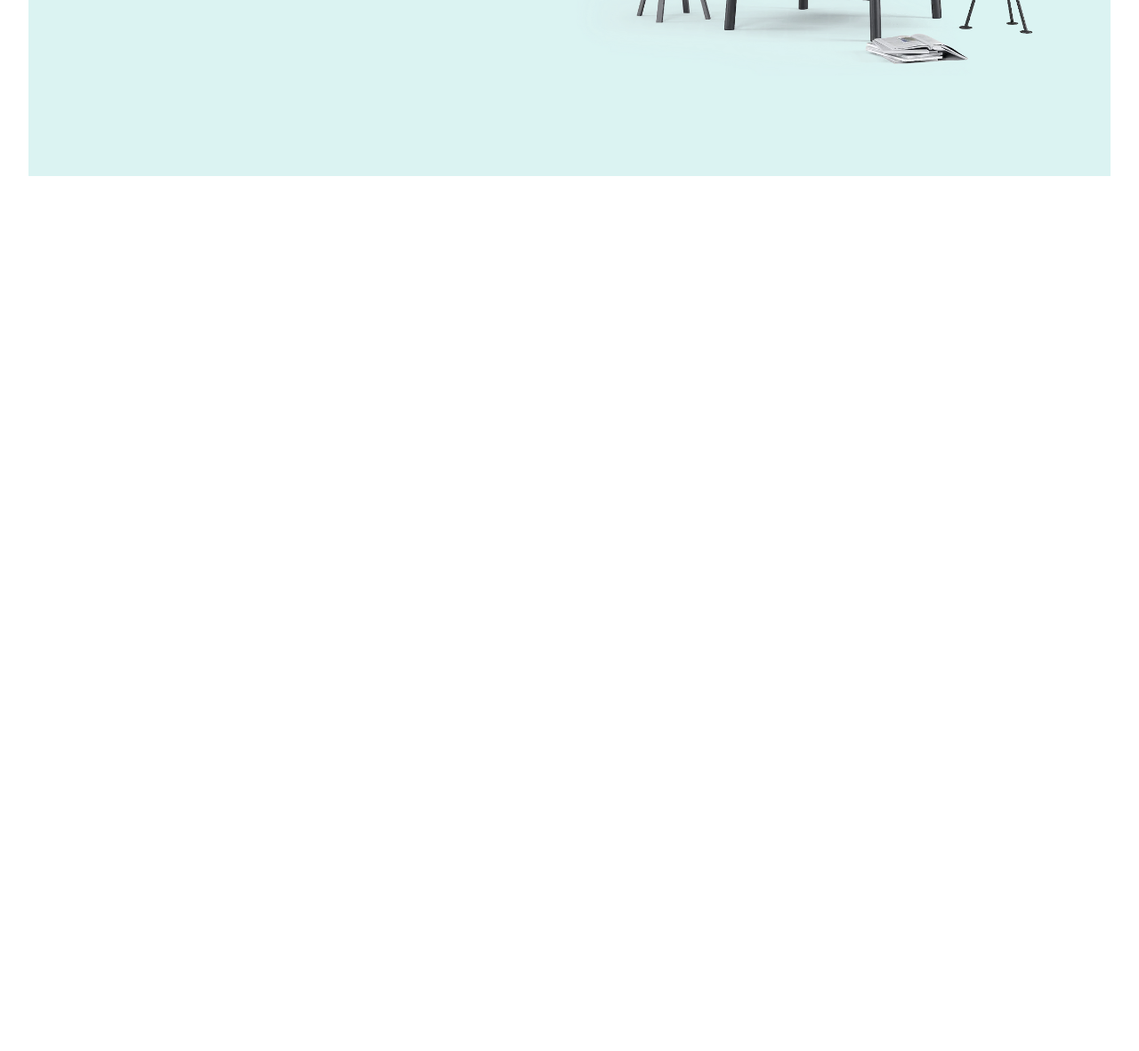
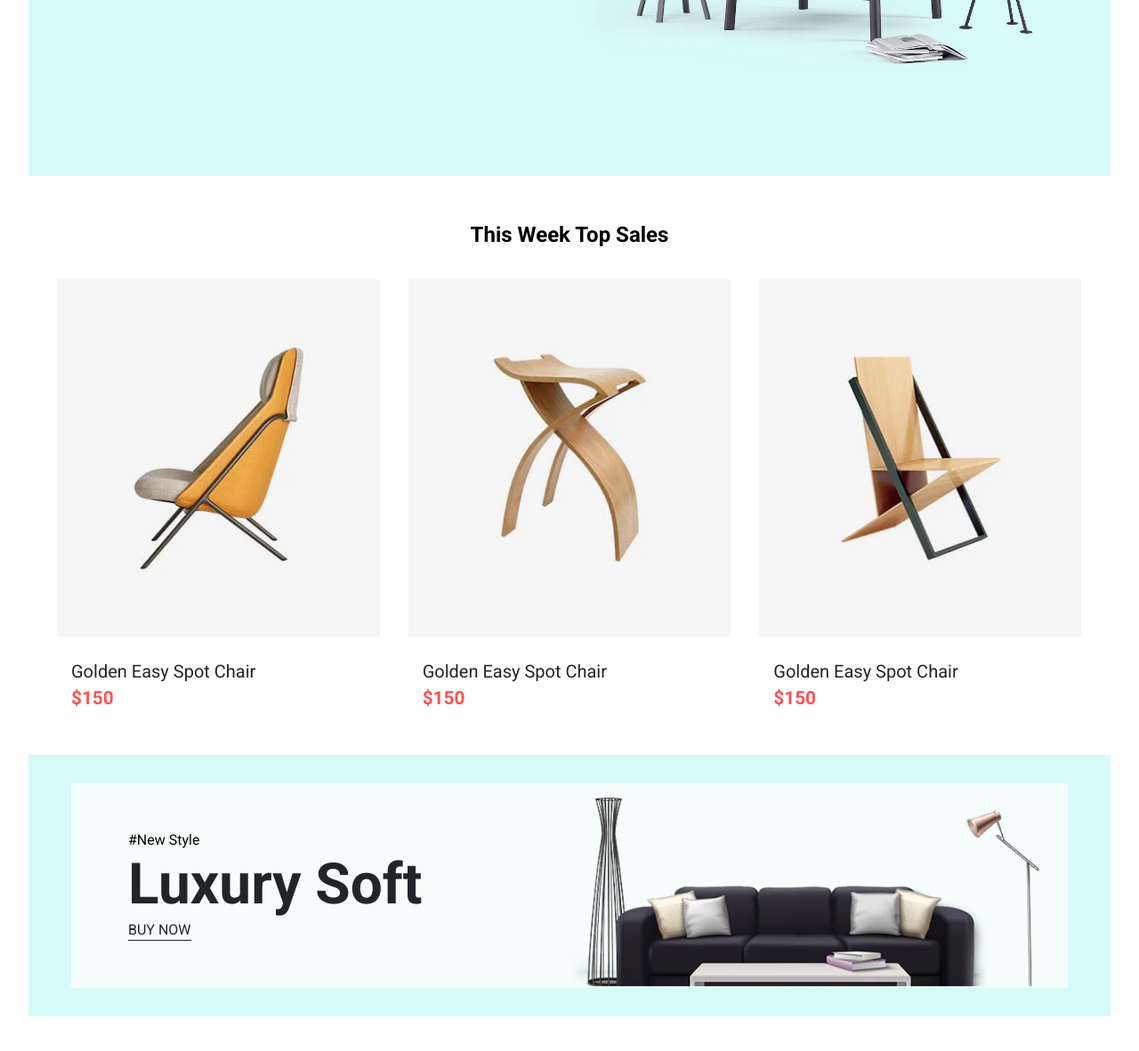
Before and after one commit to Khawarmehfooz/info-aid-tech-internship, a plain HTML site: page Product-Landing-Page/index.html in a window 1280 px wide. Shown: the part 534-1716 px from the top of the page at 89% size. Before the commit the page ends 800 px from the top, so only its background shows below. Drawn offline with Linux system fonts and the light colour scheme.

Commit message:
Create Weekly Top and Featured Product Section

```diff
--- a/Product-Landing-Page/index.html
+++ b/Product-Landing-Page/index.html
@@ -56,5 +56,51 @@
         />
       </div>
     </main>
+    <!-- Top Sales -->
+    <article class="weekly-top container">
+      <h2 class="weekly-top__title">This Week Top Sales</h2>
+      <div class="weekly-top__products">
+        <div class="weekly-top__product">
+          <figure class="weekly-top__image">
+            <img src="./assets/prod-01.webp" alt="Golden Easy Spot Chair" />
+          </figure>
+          <section class="weekly-top__details">
+            <p class="weekly-top__name">Golden Easy Spot Chair</p>
+            <p class="weekly-top__price">$150</p>
+          </section>
+        </div>
+        <div class="weekly-top__product">
+          <figure class="weekly-top__image">
+            <img src="./assets/prod-02.webp" alt="Golden Easy Spot Chair" />
+          </figure>
+          <section class="weekly-top__details">
+            <p class="weekly-top__name">Golden Easy Spot Chair</p>
+            <p class="weekly-top__price">$150</p>
+          </section>
+        </div>
+        <div class="weekly-top__product">
+          <figure class="weekly-top__image">
+            <img src="./assets/prod-03.webp" alt="Golden Easy Spot Chair" />
+          </figure>
+          <section class="weekly-top__details">
+            <p class="weekly-top__name">Golden Easy Spot Chair</p>
+            <p class="weekly-top__price">$150</p>
+          </section>
+        </div>
+      </div>
+    </article>
+    <!--  -->
+    <article class="featured container">
+      <div class="featured-product">
+        <div class="featured-product__left">
+          <p class="featured-product__title">#New Style</p>
+          <a href="#" class="featured-product__subtitle">Luxury Soft</a>
+          <a href="#" class="featured-product__cta">Buy Now</a>
+        </div>
+        <div class="featured-product__right">
+          <img src="./assets/feature-product-01.webp" alt="">
+        </div>
+      </div>
+    </article>
   </body>
 </html>
--- a/Product-Landing-Page/style.css
+++ b/Product-Landing-Page/style.css
@@ -1,6 +1,6 @@
 @import url("https://fonts.googleapis.com/css2?family=Roboto:ital,wght@0,100;0,300;0,400;0,500;0,700;0,900;1,100;1,300;1,400;1,500;1,700&display=swap");
 :root {
-  --accent-clr: #dbf3f2;
+  --accent-clr: #d7fbf9;
   --black-clr: #000000;
   --white-clr: #ffffff;
   --off-white: #f6f6f6;
@@ -15,7 +15,7 @@
   --bs-teal: #20c997;
   --bs-cyan: #0dcaf0;
   --bs-black: #000;
-  --bs-white: #fff;
+  --bs-white: hsl(0, 0%, 100%);
   --bs-gray: #6c757d;
   --bs-gray-dark: #343a40;
   --bs-gray-100: #f8f9fa;
@@ -213,6 +213,82 @@ nav {
   width: 50%;
 }
 
+/* ----------------   */
+/* Weekly Top Products*/
+/* ----------------   */
+
+.weekly-top {
+  margin: 3rem auto;
+}
+.weekly-top__title {
+  text-align: center;
+  margin-bottom: 2rem;
+}
+.weekly-top__products {
+  padding: 0 2rem;
+  display: grid;
+  grid-template-columns: repeat(3, 1fr);
+  gap: 2rem;
+  place-items: center;
+}
+.weekly-top__image {
+  margin-bottom: 1.5rem;
+}
+.weekly-top__details {
+  padding: 0 1rem;
+}
+.weekly-top__name {
+  color: var(--bs-dark);
+  font-size: 1.25rem;
+}
+.weekly-top__price {
+  color: var(--bs-primary);
+  font-size: 1.3rem;
+  font-weight: 600;
+}
+
+/* ----------------   */
+/* Featured Products  */
+/* ----------------   */
+.featured {
+  background-color: var(--accent-clr);
+  padding: 2rem 3rem;
+  margin-bottom: 3rem;
+}
+.featured-product {
+  display: flex;
+  background-color: hsl(0 0% 100% / 0.75);
+  display: flex;
+  align-items: center;
+}
+.featured-product__left {
+  width: 50%;
+  padding-left: 4rem;
+}
+.featured-product__subtitle {
+  font-size: 4rem;
+  font-weight: 700;
+  line-height: 1.2;
+  display: block;
+  color: var(--bs-dark);
+}
+.featured-product__subtitle:hover {
+  color: var(--bs-primary);
+}
+.featured-product__cta{
+  color: var(--bs-dark);
+  text-transform: uppercase;
+  padding-bottom: .1rem;
+  border-bottom: 1px solid var(--bs-dark);
+}
+.featured-product__cta:hover{
+  color: var(--bs-primary);
+}
+.featured-product__right {
+  width: 50%;
+  padding: 1rem 2rem 0 0;
+}
+
 /* ---------------- */
 /* Media Queries */
 /* ---------------- */
@@ -232,7 +308,7 @@ nav {
     inset: 0 0 0 30%;
     flex-direction: column;
     align-items: flex-start;
-    background-color: var(--bs-gray-500);
+    background-color: var(--bs-yellow);
     gap: 2rem;
     padding: min(10rem, 10vh) 2rem;
     margin: 0;
@@ -271,7 +347,24 @@ nav {
   .hero__subtitle {
     font-size: 2rem;
   }
-
+}
+@media (max-width: 950px) {
+  .hero {
+    min-height: auto;
+    padding: 5rem 0;
+  }
+  .hero__subtitle {
+    font-size: 1.8rem;
+  }
+  .weekly-top__products {
+    grid-template-columns: repeat(2, 1fr);
+    padding: 0;
+  }
+  /* Featured Product */
+  .featured-product__subtitle{
+    font-size: 2.65rem;
+    font-weight: 600;
+  }
 }
 @media (max-width: 766px) {
   .hero {
@@ -289,6 +382,30 @@ nav {
   .hero__cta {
     font-size: 1.125rem;
   }
+  /* Weekly Top Products */
+  .weekly-top__products {
+    grid-template-columns: repeat(1, 1fr);
+  }
+  /* Featured Product */
+
+  .featured{
+    padding: 2rem;
+  }
+  .featured-product{
+    flex-direction: column-reverse;
+    padding: 1rem;
+  }
+  .featured-product__left{
+    width: 100%;
+    padding-left: 1.5rem;
+  }
+  .featured-product__subtitle{
+    font-size: 2.3rem;
+  }
+  .featured-product__right{
+    width: 100%;
+    margin-bottom: 1rem;
+  }
 }
 @media (max-width: 35rem) {
   .nav__shopping {
```
